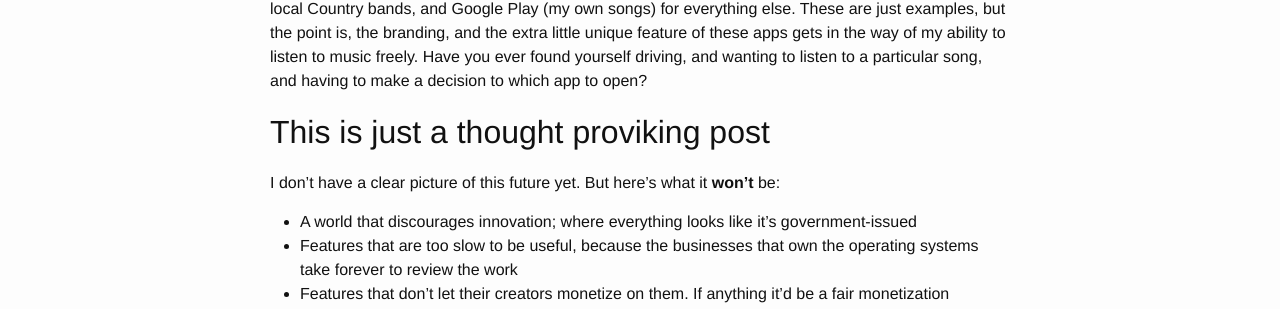
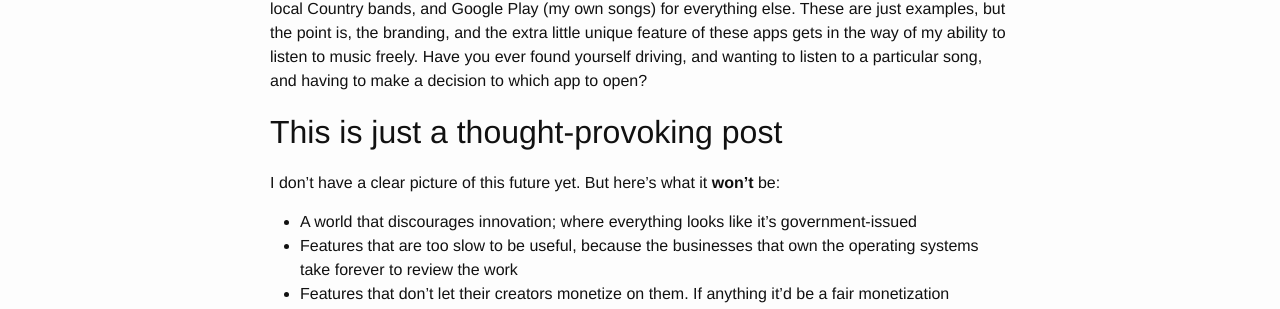
Before and after one commit to waspRobot/wasprobot.github.io, a Jekyll site: the page built from _posts/2016-02-25-why-apps.markdown, in a window 1280 px wide. Shown: the part 716-1025 px from the top of the page. Built offline with Jekyll 4.4.1, drawn with Linux system fonts in a browser that asks for light colours; comment, search, counter and statistics services are not loaded.

Commit message:
debranding article#1

```diff
--- a/_posts/2016-02-25-why-apps.markdown
+++ b/_posts/2016-02-25-why-apps.markdown
@@ -18,7 +18,7 @@ Let's use an example. Have you ever wondered why there are *so many* music apps?
 
 What I have a problem with, is that I have to go through Pandora for my Classic Rock, Spotify for my local Country bands, and Google Play (my own songs) for everything else. These are just examples, but the point is, the branding, and the extra little unique feature of these apps gets in the way of my ability to listen to music freely. Have you ever found yourself driving, and wanting to listen to a particular song, and having to make a decision to which app to open?
 
-## This is just a thought proviking post
+## This is just a thought-provoking post
 I don't have a clear picture of this future yet. But here's what it **won't** be:
 
 * A world that discourages innovation; where everything looks like it's government-issued
```
